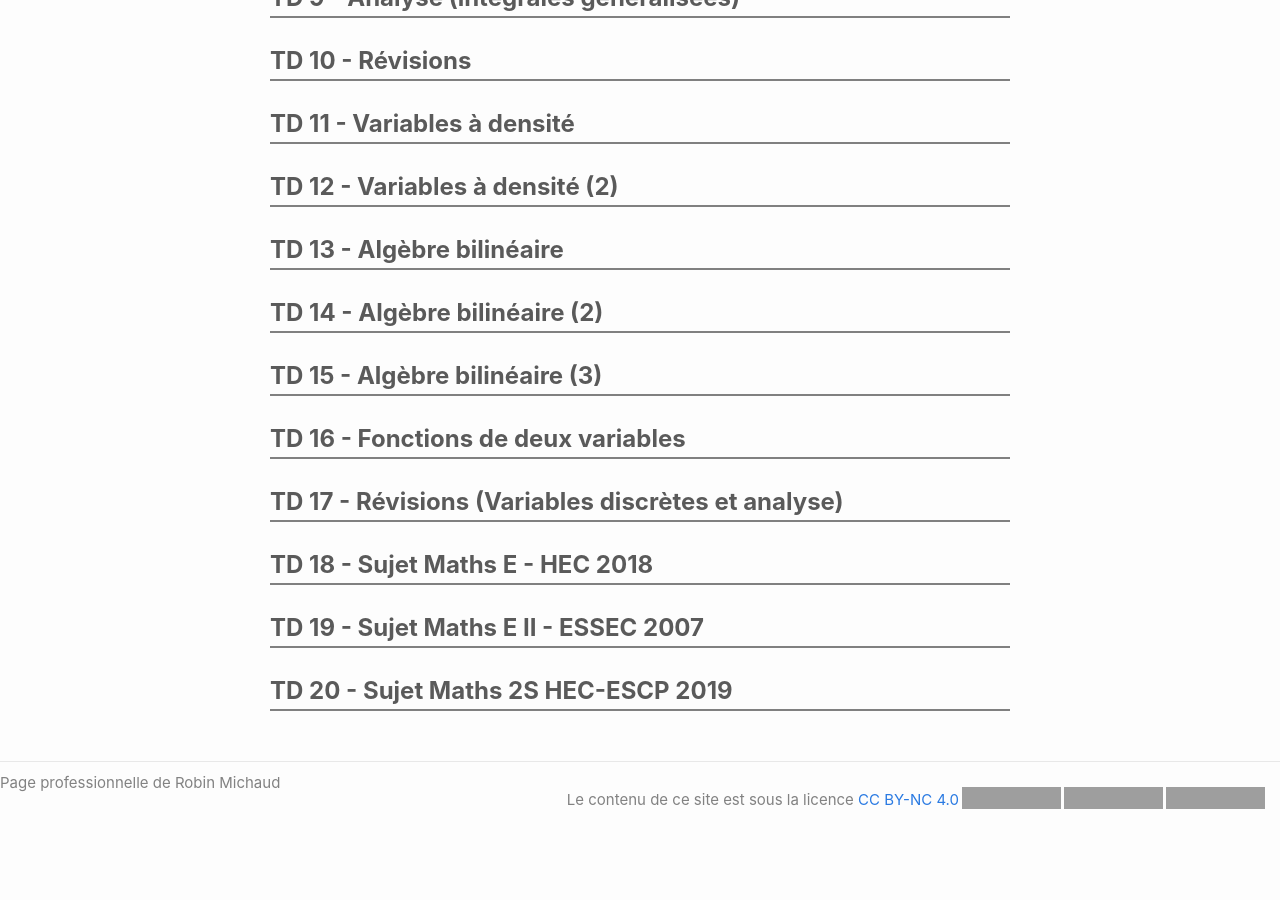
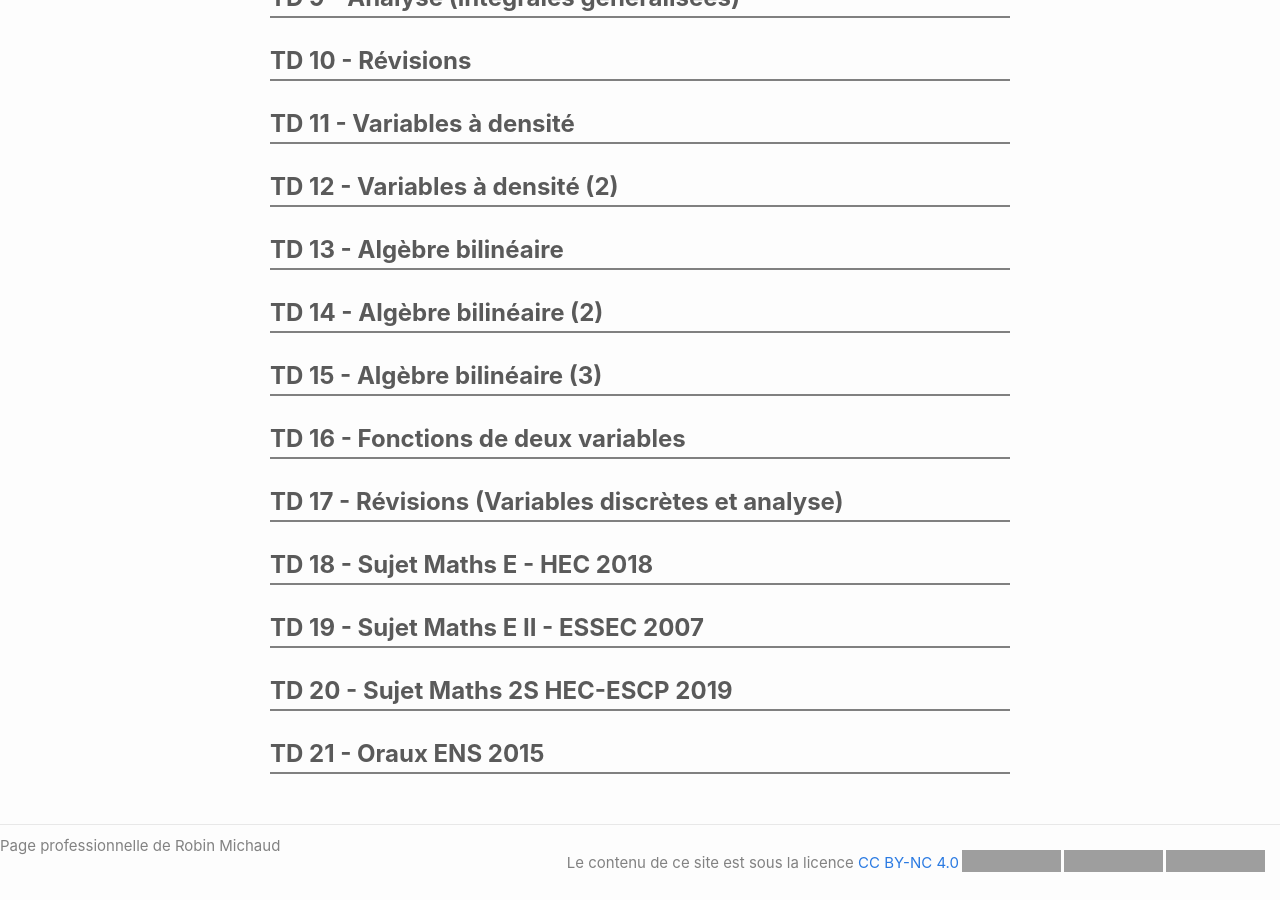
Before and after one commit to michaudmaths/michaudmaths.github.io, a Jekyll site: the page built from menu/td_khagne.markdown, in a window 1280 px wide and 900 px high, scrolled down 597 px. Built offline with Jekyll 4.4.1, drawn with Linux system fonts in a browser that asks for light colours; nearby versions of some CDN libraries; before the commit the page ends 1434 px from its top, so only the background shows below that; grey boxes are pictures that could not be loaded.

Commit message:
Update files.yml

```diff
--- a/_data/files.yml
+++ b/_data/files.yml
@@ -200,6 +200,7 @@ td_khagne :
   - title : Sujet Maths E - HEC 2018
   - title : Sujet Maths E II - ESSEC 2007
   - title : Sujet Maths 2S HEC-ESCP 2019
+  - title : Oraux ENS 2015
 
 dst:
  - date : 28/09/24
```
